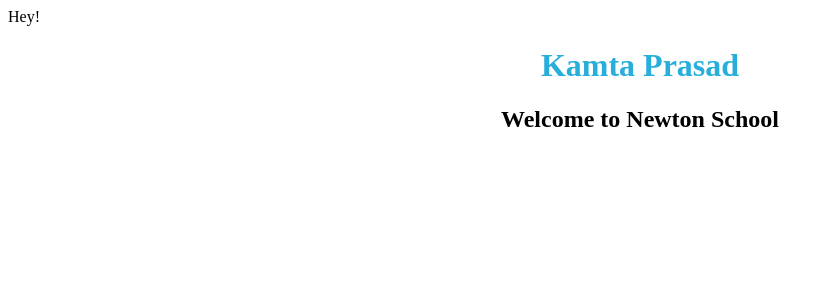
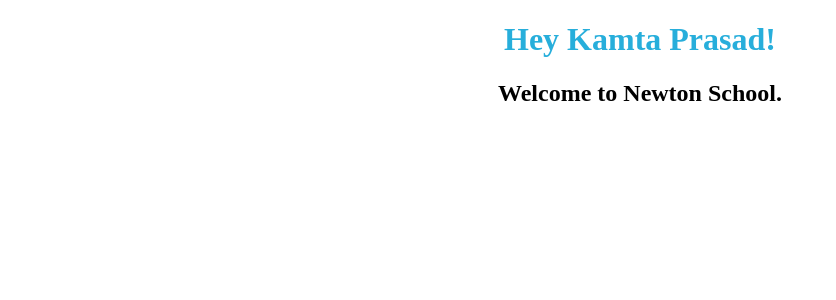
Before and after one commit to kamta0905/React-Practice---Greetings-with-Props, a React app: page / in a window 1280 px wide. Shown: the top 300 px of the page, without its empty margins (0-836 px from the left). Built offline with nearby package versions, Linux system fonts and the light colour scheme.

Commit message:
Update Welcome.js

```diff
--- a/src/components/Welcome.js
+++ b/src/components/Welcome.js
@@ -3,9 +3,9 @@
 const Welcome = ({name}) => {
   return (
     <>
-      <div>Hey!</div>
-      <h1>{name}</h1>
-      <h2>Welcome to Newton School</h2>
+
+      <h1>Hey {name}!</h1>
+      <h2>Welcome to Newton School.</h2>
 
     </>
   )
```
